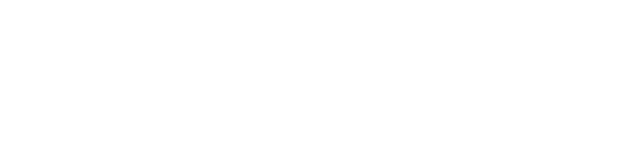
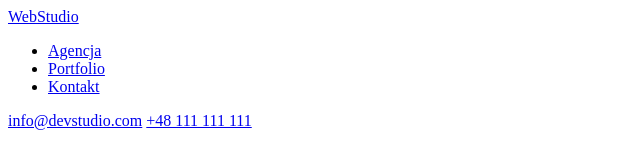
Before and after one commit to dcent666/goit-markup-hw-01, a plain HTML site: page index.html in a window 1280 px wide. Shown: the whole page, without its empty margins (0-640 px from the left). Drawn offline with Linux system fonts and the light colour scheme.

Commit message:
added header

```diff
--- a/index.html
+++ b/index.html
@@ -6,5 +6,20 @@
     <meta name="viewport" content="width=device-width, initial-scale=1.0" />
     <title>Homework 01</title>
   </head>
-  <body></body>
+  <body>
+    <header>
+      <a href="#">WebStudio</a>
+      <nav>
+        <ul>
+          <li><a href="#">Agencja</a></li>
+          <li><a href="#">Portfolio</a></li>
+          <li><a href="#">Kontakt</a></li>
+        </ul>
+      </nav>
+      <a href="mailto:info@devstudio.com">info@devstudio.com</a>
+      <a href="tel:48111111111">+48 111 111 111</a>
+    </header>
+    <main></main>
+    <footer></footer>
+  </body>
 </html>
```
